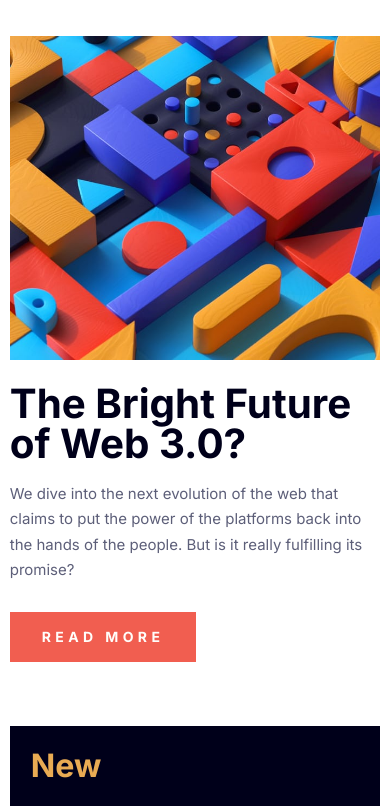
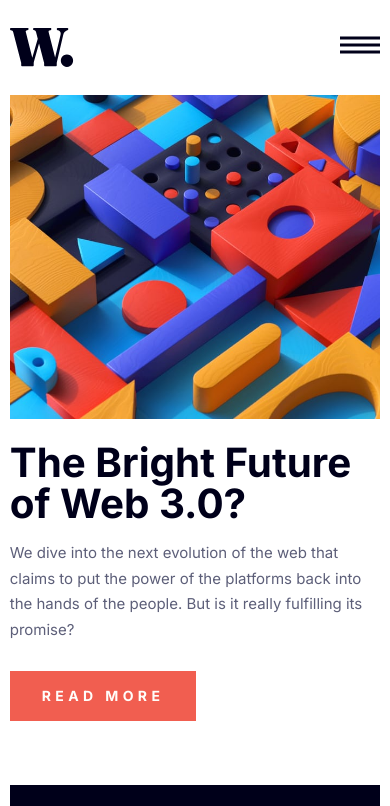
Before and after one commit to graficdoctor/fe-24-005-news-homepage, a plain HTML site: page index.html in a window 390 px wide. Shown: the top 806 px of the page. Drawn offline with Linux system fonts and the light colour scheme.

Commit message:
Setting Up Hamburger Menu 1/2

```diff
--- a/index.html
+++ b/index.html
@@ -20,9 +20,13 @@
 		<link rel="stylesheet" href="style.css" />
 	</head>
 	<body>
-		<!-- <header>
-      <img src="/assets/images/logo.svg" alt="" class="img">
-			<nav>
+		<header class="wrapper">
+			<img src="/assets/images/logo.svg" alt="" class="img header-logo" />
+			<div class="nav-functionality">
+				<label class="hamburger-menu">
+					<input type="checkbox" />
+				</label>
+				<!-- <nav class="header-navigation">
                 <ul role="list">
                   <li>Home</li>
                   <li>New</li>
@@ -30,10 +34,11 @@
                   <li>Trending</li>
                   <li>Categories</li>
                 </ul>
-			</nav>
-		</header> -->
+              </nav> -->
+			</div>
+		</header>
 
-		<main>
+		<main class="wrapper">
 			<section class="main-section">
 				<picture>
 					<source
@@ -129,11 +134,11 @@
 			</section>
 		</main>
 
-		<!-- <footer class="attribution">
+		<footer class="wrapper attribution">
 			Challenge by
 			<a href="https://www.frontendmentor.io?ref=challenge" target="_blank"
 				>Frontend Mentor</a
-			>. Coded by <a href="#">Your Name Here</a>.
-		</footer> -->
+			>. Coded by Katrien Schuermans.
+		</footer>
 	</body>
 </html>
--- a/style.css
+++ b/style.css
@@ -38,6 +38,7 @@ ol[role='list'] {
 body {
 	min-height: 100vh;
 	line-height: 1.5;
+	margin: 0;
 }
 
 /* Set shorter line heights on headings and interactive elements */
@@ -64,7 +65,7 @@ img,
 picture {
 	max-width: 100%;
 	display: block;
-  object-fit: cover;
+	object-fit: cover;
 }
 
 /* Inherit fonts for inputs and buttons */
@@ -105,6 +106,14 @@ textarea:not([rows]) {
 	--clr-neutral-300: hsl(233, 8%, 79%);
 	--clr-neutral-600: hsl(236, 13%, 42%);
 	--clr-neutral-900: hsl(240, 100%, 5%);
+
+	--hamburger-bar-width: 40px;
+	--hamburger-bar-height: 3px;
+	--hamburger-bar-gap: 4px;
+	--animation-timing: 200ms ease-in-out;
+	--hamburger-height: calc(
+		var(--hamburger-bar-height) * 3 + var(--hamburger-bar-gap) * 2
+	);
 }
 
 /* General Styling */
@@ -116,13 +125,16 @@ body {
 	color: var(--clr-neutral-600);
 }
 
-main {
+.wrapper {
 	width: min(95vw, 1110px);
 	margin-inline: auto;
+	padding-top: 28px;
+}
+
+main {
 	display: grid;
 	grid-template-columns: 1fr;
 	gap: 64px;
-	padding-block: 28px;
 }
 
 @media (min-width: 40em) {
@@ -191,6 +203,95 @@ a {
 	color: currentColor;
 }
 
+/* Header */
+header {
+	display: flex;
+	align-items: center;
+	justify-content: space-between;
+	flex-direction: row;
+	position: relative;
+}
+
+.header-logo {
+	width: 64px;
+	height: auto;
+}
+
+.hamburger-menu {
+	display: none;
+}
+
+.header-navigation ul {
+	display: flex;
+	flex-direction: row;
+	gap: 40px;
+}
+
+.header-navigation li {
+	cursor: pointer;
+}
+
+.header-navigation li:hover {
+	color: var(--clr-primary-500);
+}
+
+@media (max-width: 37.5em) {
+	.hamburger-menu {
+		--x-width: calc(var(--hamburger-height) * 1.41421356237);
+		display: flex;
+		flex-direction: column;
+		gap: var(--hamburger-bar-gap);
+		width: max-content;
+		position: absolute;
+		top: 28px;
+		right: 0;
+		transform: translateY(50%);
+		z-index: 2;
+		cursor: pointer;
+	}
+
+	.hamburger-menu::before,
+	.hamburger-menu::after,
+	.hamburger-menu input {
+		content: '';
+		width: var(--hamburger-bar-width);
+		height: var(--hamburger-bar-height);
+		background-color: var(--clr-neutral-900);
+		transform-origin: left center;
+		transition: opacity var(--animation-timing), width var(--animation-timing),
+			rotate var(--animation-timing), translate var(--animation-timing);
+	}
+
+	.hamburger-menu input {
+		appearance: none;
+		pointer-events: none;
+		outline: none;
+		margin: 0;
+		padding: 0;
+	}
+
+	.hamburger-menu input:checked {
+		opacity: 0;
+		width: 0;
+	}
+
+	.hamburger-menu:has(input:checked)::before {
+		rotate: 45deg;
+		width: var(--x-width);
+		translate: 0 calc(var(--hamburger-bar-height) / -2);
+	}
+
+	.hamburger-menu:has(input:checked)::after {
+		rotate: -45deg;
+		width: var(--x-width);
+		translate: 0 calc(var(--hamburger-bar-height) / 2);
+	}
+
+	.header-navigation ul {
+		flex-direction: column;
+	}
+}
+
 /* Section Main */
 
 h1 {
@@ -205,8 +306,8 @@ h1 {
 	.main-text {
 		display: grid;
 		grid-template-columns: repeat(2, 1fr);
-    gap: 30px;
-    height: fit-content;
+		gap: 30px;
+		height: fit-content;
 	}
 
 	.main-img {
@@ -303,10 +404,15 @@ h1 {
 }
 
 /* Footer */
+footer {
+	padding-bottom: 28px;
+}
+
 .attribution {
 	font-size: 11px;
 	text-align: center;
 }
+
 .attribution a {
 	color: hsl(228, 45%, 44%);
 }
```
Also changed, not shown: 1 other file. Lines whose indentation alone changed are shown as unchanged.
